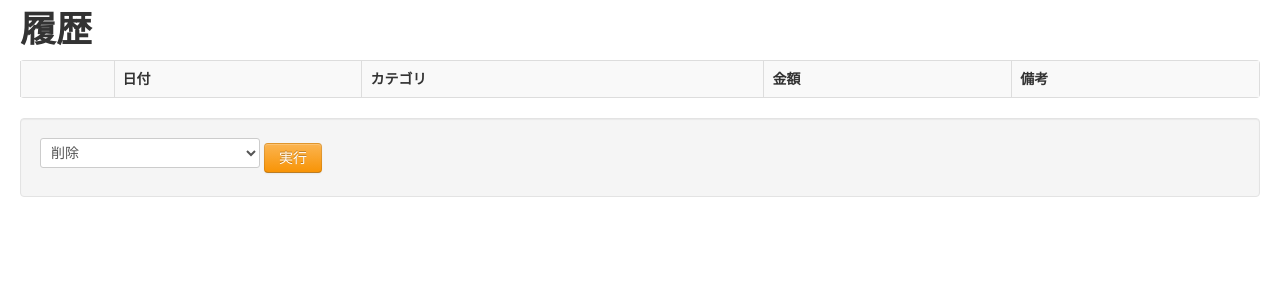
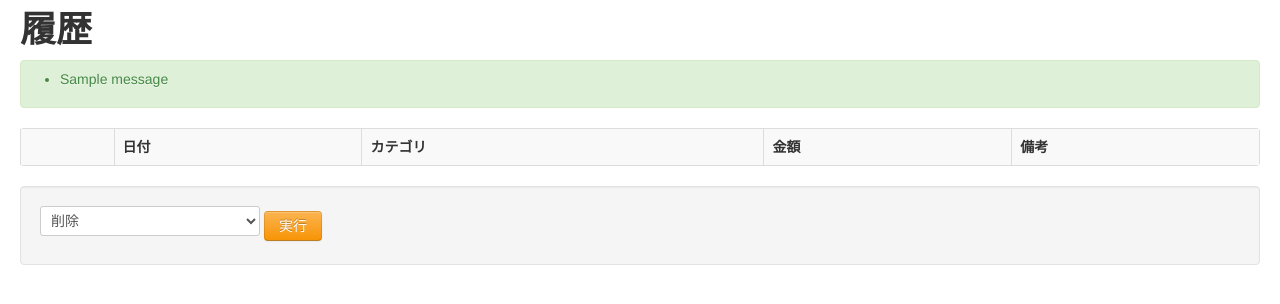
Before and after one commit to Beflat/Account, a Django app: page / in a window 1280 px wide. Shown: the top 304 px of the page. Run offline with Django 3.2, Linux system fonts and the light colour scheme; tables that the repository leaves empty hold one stand-in row (values such as "Sample post"); one stand-in notice (Sample message) is shown; lists and menus that the app fills with data are empty; parts of the project's set-up code (start-up, migrations or seed data) failed here and were passed over; some libraries are stand-ins or nearby versions.

Commit message:
FLASHメッセージの表示を試しに追加

```diff
--- a/account/templates/account_log/index.html
+++ b/account/templates/account_log/index.html
@@ -9,13 +9,23 @@
 
     <h1>履歴</h1>
 
+{% if messages %}
+    <div class="alert alert-success">
+        <ul>
+{% for success_message in messages %}
+            <li>{{ success_message }}</li>
+{% endfor %}
+        </ul>
+    </div>
+{% endif %}
+
     <div id="search-form">
 
     </div>
 
 
-    <form action="" method="POST">
-
+    <form action="{% url account.views.batch %}" method="POST">
+    {% csrf_token %}
         <div id="search-result">
 
             <table id="search-result-table" class="table table-bordered table-striped">
--- a/account/urls.py
+++ b/account/urls.py
@@ -1,6 +1,6 @@
 from django.conf.urls import url, patterns
 
 urlpatterns = patterns('account.views',
-                       url(r'^$', 'index'),
-                       url(r'^$', 'batch'),
-                       )
+    url(r'^$', 'index'),
+    url(r'^batch/$', 'batch', name='batch'),
+)
--- a/account/views.py
+++ b/account/views.py
@@ -1,5 +1,7 @@
+# encoding: UTF-8
 # Create your views here.
 from account.models import AccountLog
+from django.contrib import messages
 from django.http import HttpResponse
 from django.shortcuts import render, redirect
 import logging
@@ -14,5 +16,5 @@ def index(request):
 
 def batch(request):
 
-
+    messages.add_message(request, messages.SUCCESS, '処理を実行しました。')
     return redirect('account.views.index')
--- a/account_system/urls.py
+++ b/account_system/urls.py
@@ -4,7 +4,7 @@ from django.conf.urls import patterns, include, url
 # from django.contrib import admin
 # admin.autodiscover()
 urlpatterns = patterns('',
-    url(r'^$', include('account.urls')),
+    url(r'', include('account.urls')),
     # Examples:
     # url(r'^$', 'account_system.views.home', name='home'),
     # url(r'^account_system/', include('account_system.foo.urls')),
```
Also changed, not shown: account_system/settings.py (line endings or trailing spaces).
